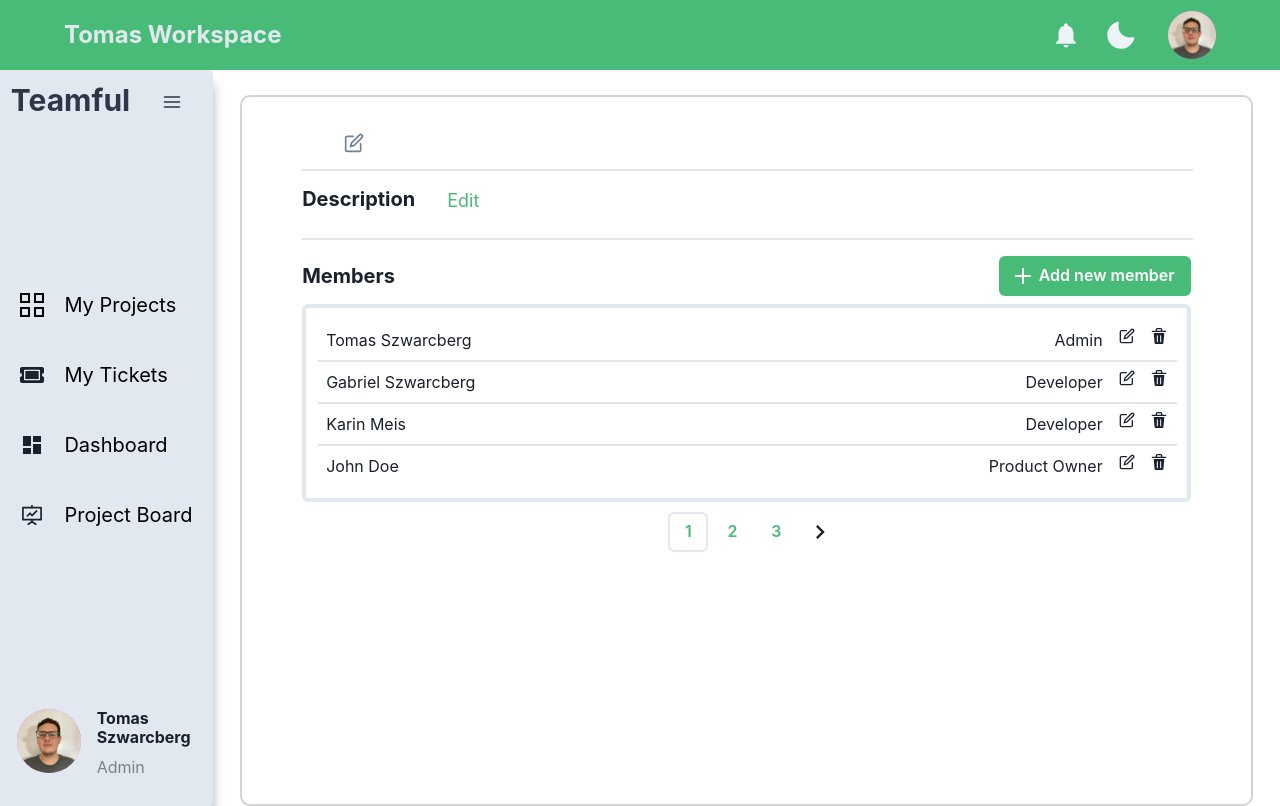
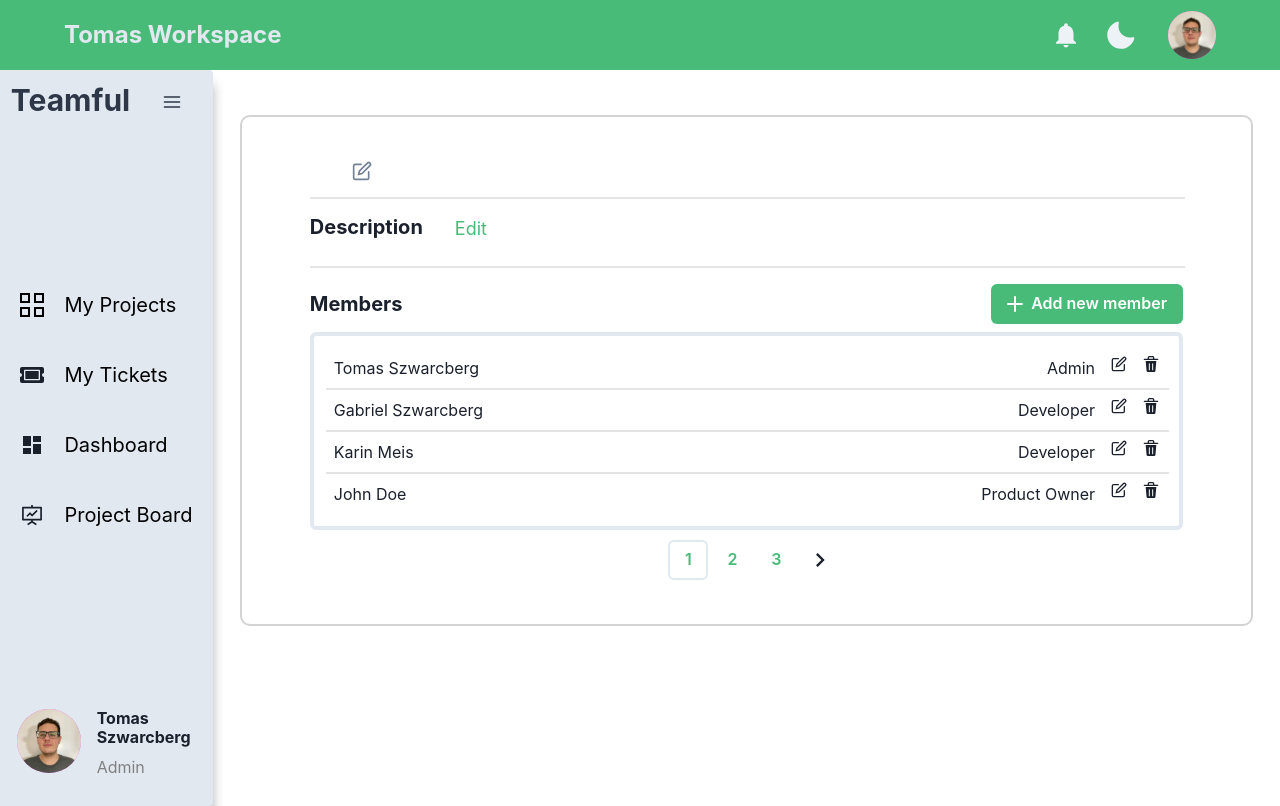
Before and after one commit to szwtomas/teamful, a React (Create React App) app: page /1/projectdescription in a window 1280 px wide. Built offline with nearby package versions, Linux system fonts and the light colour scheme.

Commit message:
Minor changes on sidebar and modal

```diff
--- a/src/components/ui/AddMemberModal.js
+++ b/src/components/ui/AddMemberModal.js
@@ -67,12 +67,19 @@ const AddMemberModal = ({ isOpen, onClose }) => {
 							<Heading as="h5" fontSize="lg">
 								Message:
 							</Heading>
-							<Textarea placeholder="For the user" />
+							<Textarea
+								placeholder="For the user"
+								_focus={{ border: "1px solid #48BB78" }}
+							/>
 						</Stack>
 					</Stack>
 				</ModalBody>
 				<ModalFooter>
-					<Button color="white" bg={"green.400"}>
+					<Button
+						color="white"
+						bg={"green.400"}
+						_focus={{ border: "1px solid #48BB78" }}
+					>
 						Send Invite
 					</Button>
 				</ModalFooter>
--- a/src/pages/ProjectDescriptionPage.js
+++ b/src/pages/ProjectDescriptionPage.js
@@ -8,13 +8,14 @@ const ProjectDescriptionPage = () => {
 		<Layout>
 			<Flex
 				width={"95%"}
+				height="min-content"
 				maxWidth="1050px"
 				ml={"auto"}
 				mr={"auto"}
 				border={"2px solid lightgray"}
 				borderRadius={10}
-				mt={"25px"}
-				p={3}
+				mt={"45px"}
+				p={5}
 			>
 				<ProjectDescription />
 			</Flex>
```
